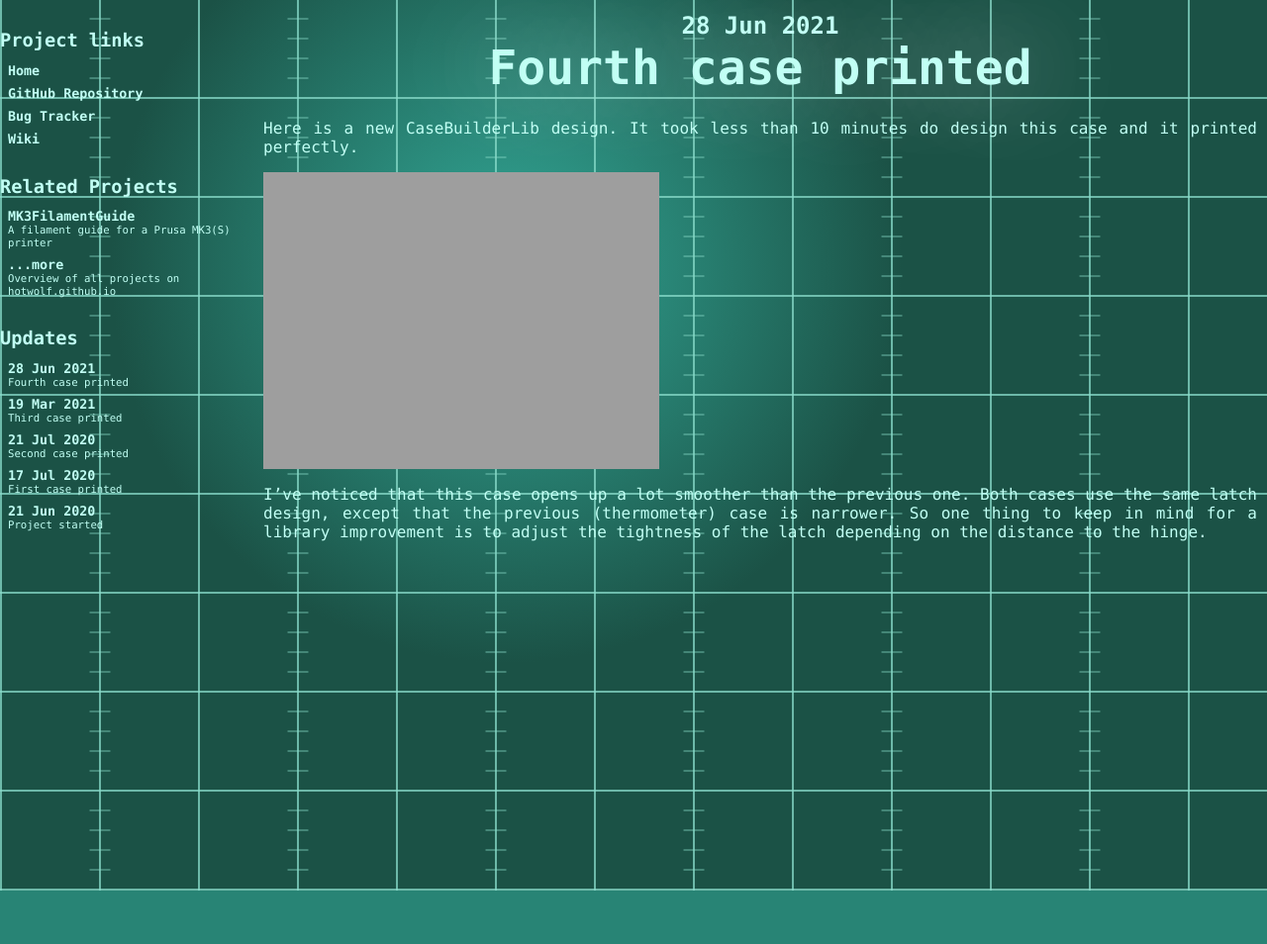
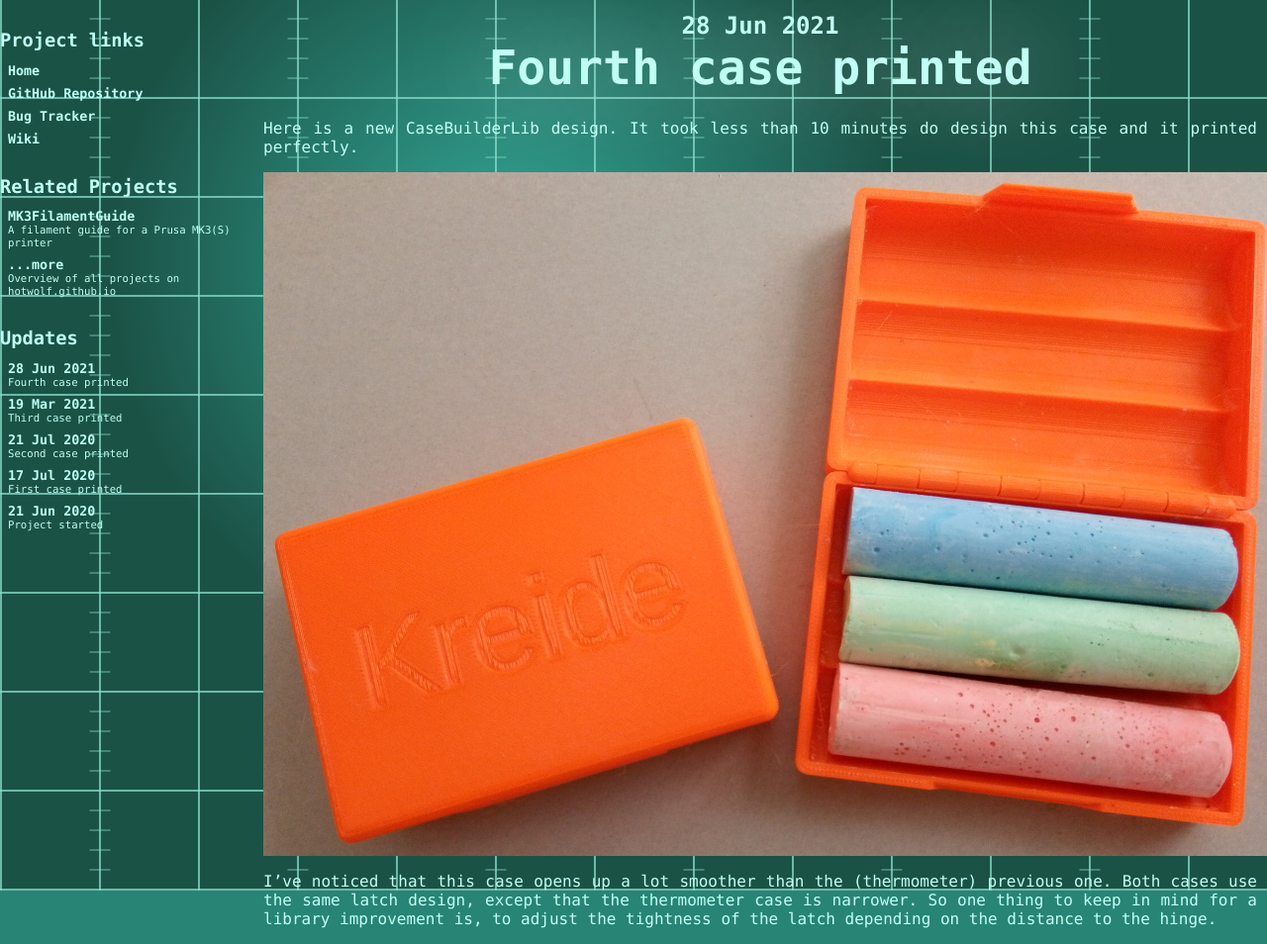
Before and after one commit to hotwolf/CaseBuilderLib, a Jekyll site: the page built from _posts/2021-06-28-fourth_case_printed.md, in a window 1280 px wide. Shown: the whole page at 99% size. Built offline with Jekyll 4.4.1, drawn with Linux system fonts in a browser that asks for light colours; before the commit the page ends 900 px from its top, so only the background shows below that.

Commit message:
fixed post

```diff
--- a/_posts/2021-06-28-fourth_case_printed.md
+++ b/_posts/2021-06-28-fourth_case_printed.md
@@ -6,8 +6,8 @@
 Here is a new CaseBuilderLib design.
 It took less than 10 minutes do design this case and it printed perfectly.
 
-![Thermometer case]({{ site.url }}/images/2021-04-28-chalk_case.jpg)
+![Chalk case]({{ site.url }}/images/2021-06-28-chalk_case.jpg)
 
-I've noticed that this case opens up a lot smoother than the previous one.
-Both cases use the same latch design, except that the previous (thermometer) case is narrower.
-So one thing to keep in mind for a library improvement is to adjust the tightness of the latch depending on the distance to the hinge.
+I've noticed that this case opens up a lot smoother than the (thermometer) previous one.
+Both cases use the same latch design, except that the thermometer case is narrower.
+So one thing to keep in mind for a library improvement is, to adjust the tightness of the latch depending on the distance to the hinge.
```
